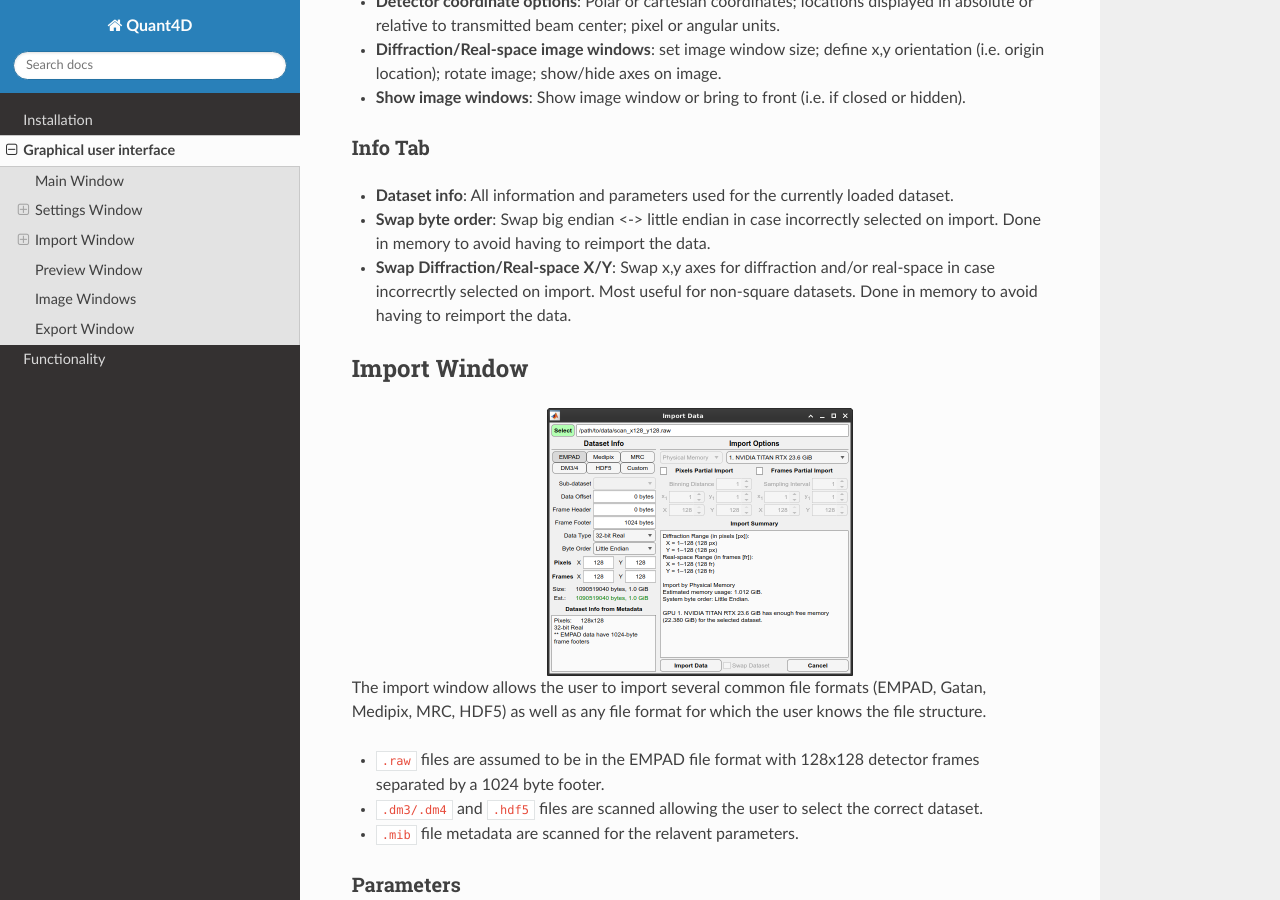
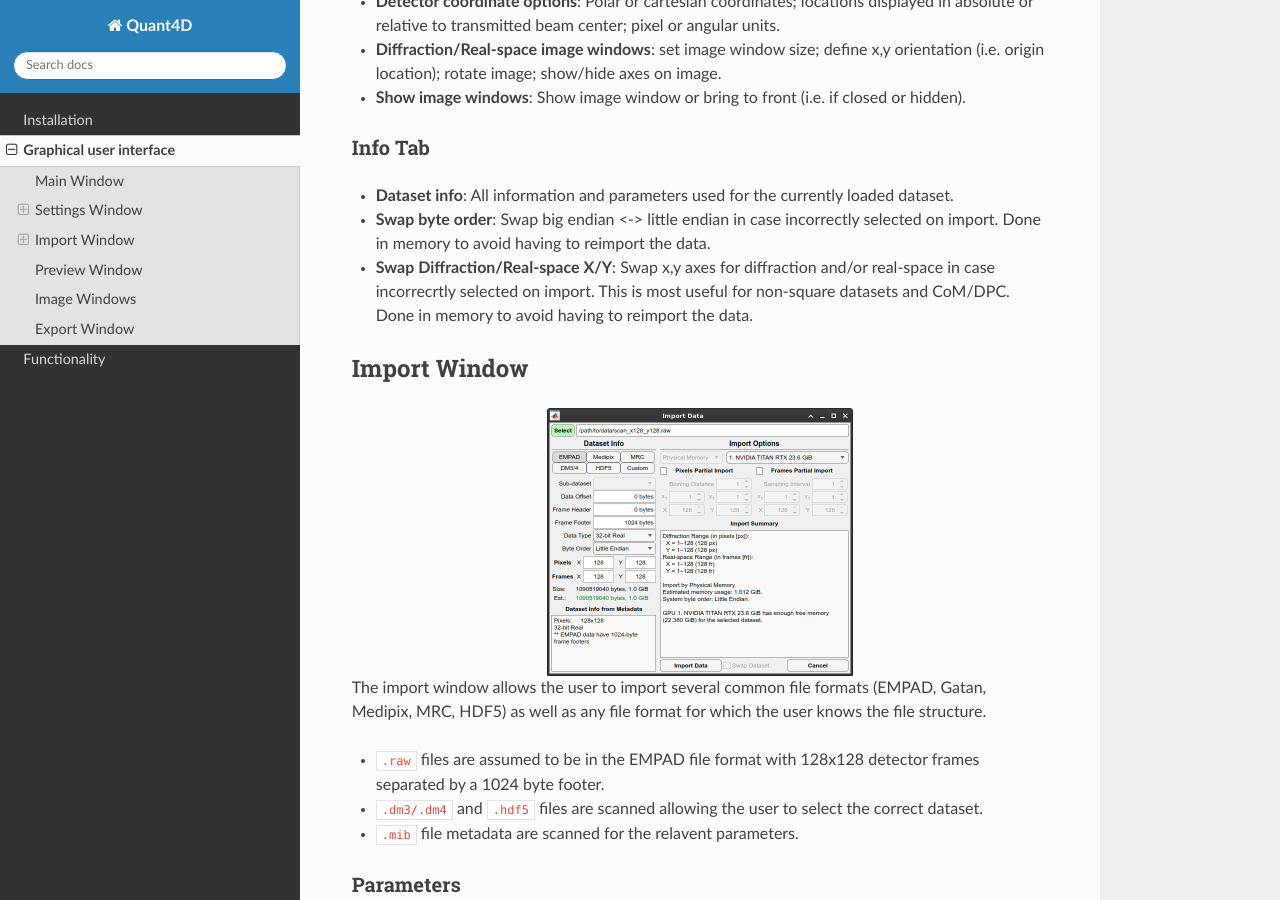
Before and after one commit to bryandesser/Quant4D, a Sphinx documentation site: the page built from docs/source/graphical_user_interface.rst, in a window 1280 px wide and 900 px high, scrolled down 1188 px. Built offline with Sphinx 7.4.7 and the Read the Docs theme 3.1.0, drawn with Linux system fonts in a browser that asks for light colours; pages that are not in the unit, such as notebooks, are missing from menus.

Commit message:
modified:   docs/source/graphical_user_interface.rst

```diff
--- a/docs/source/graphical_user_interface.rst
+++ b/docs/source/graphical_user_interface.rst
@@ -38,7 +38,7 @@ Info Tab
 ^^^^^^^^
 * **Dataset info**: All information and parameters used for the currently loaded dataset.
 * **Swap byte order**: Swap big endian <-> little endian in case incorrectly selected on import. Done in memory to avoid having to reimport the data.
-* **Swap Diffraction/Real-space X/Y**: Swap x,y axes for diffraction and/or real-space in case incorrecrtly selected on import. Most useful for non-square datasets. Done in memory to avoid having to reimport the data.
+* **Swap Diffraction/Real-space X/Y**: Swap x,y axes for diffraction and/or real-space in case incorrecrtly selected on import. This is most useful for non-square datasets and CoM/DPC. Done in memory to avoid having to reimport the data.
 
 Import Window
 *************
```
